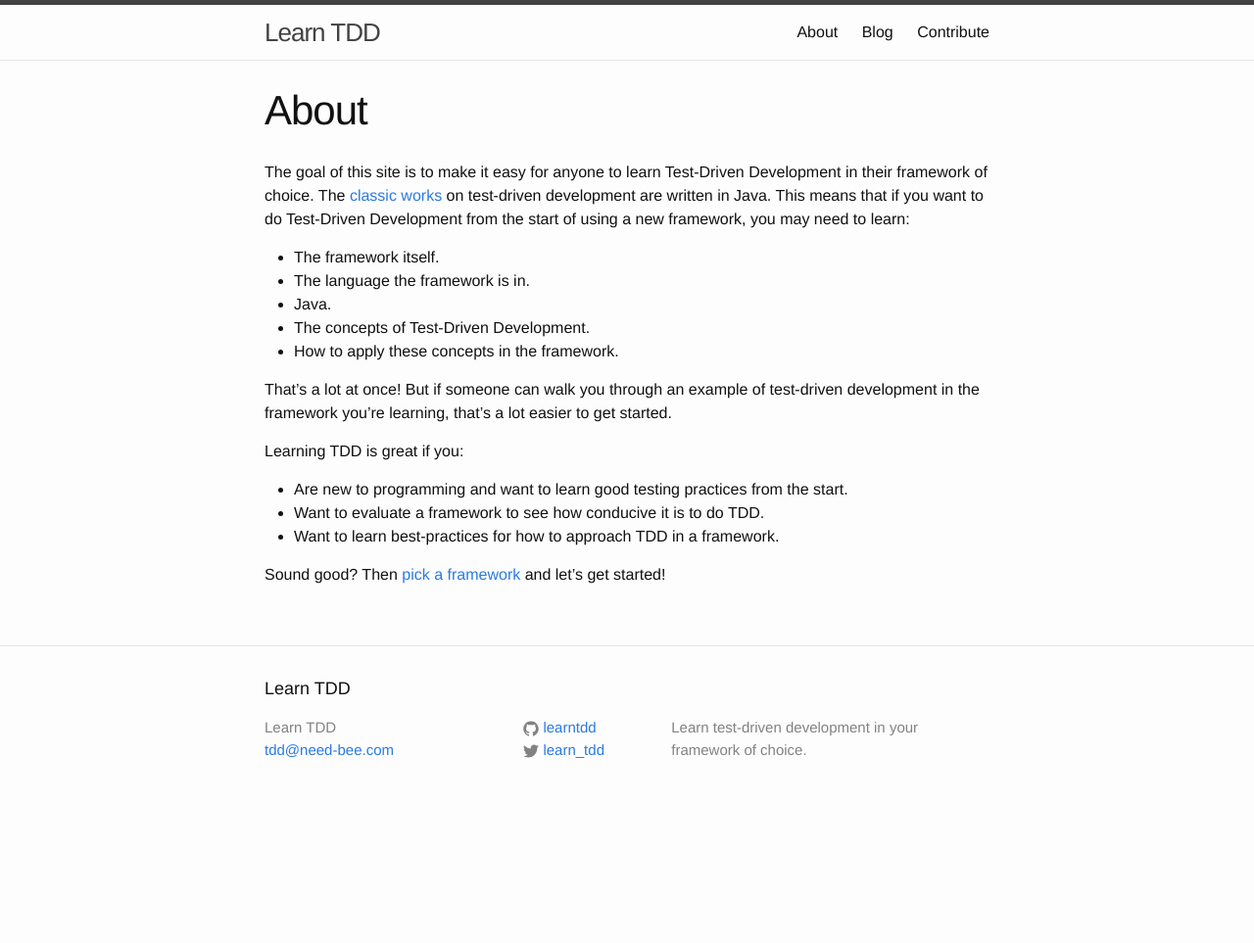
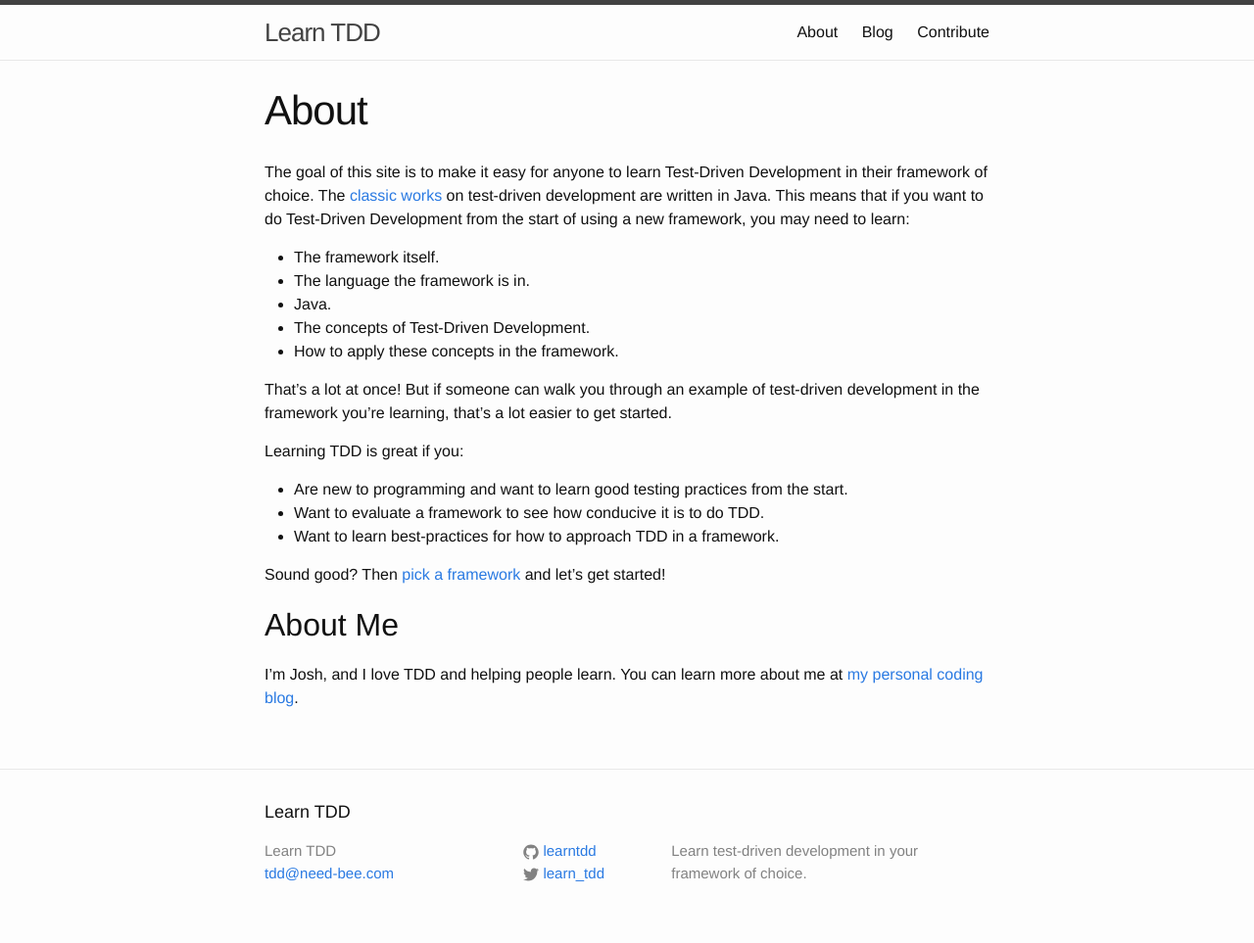
Before and after one commit to learn-tdd-in/learntdd.in, a Jekyll site: the page built from about.md, in a window 1280 px wide. Shown: the whole page at 98% size. Built offline with Jekyll 4.4.1, drawn with Linux system fonts in a browser that asks for light colours; before the commit the page ends 900 px from its top, so only the background shows below that.

Commit message:
Add info about author

```diff
--- a/about.md
+++ b/about.md
@@ -21,3 +21,7 @@ Learning TDD is great if you:
 - Want to learn best-practices for how to approach TDD in a framework.
 
 Sound good? Then [pick a framework](/) and let's get started!
+
+## About Me
+
+I'm Josh, and I love TDD and helping people learn. You can learn more about me at [my personal coding blog](https://codingitwrong.com).
```
